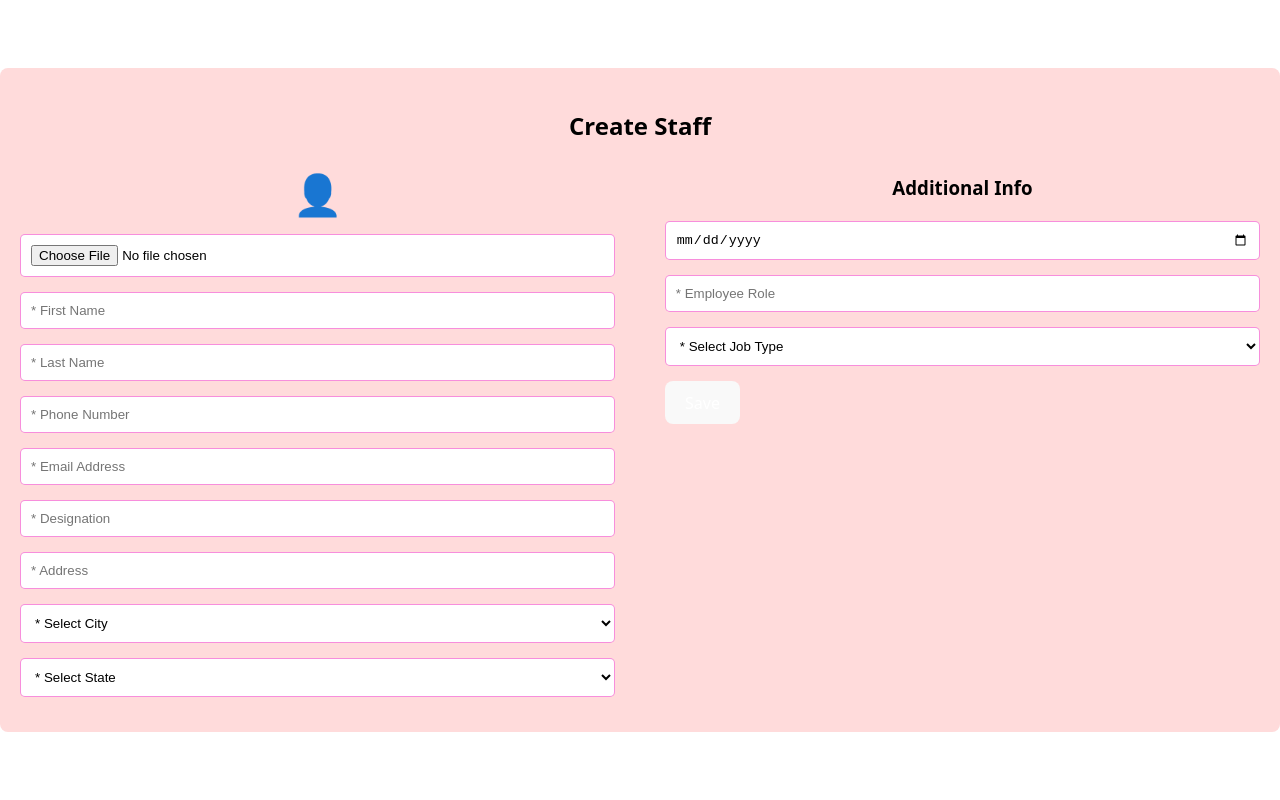
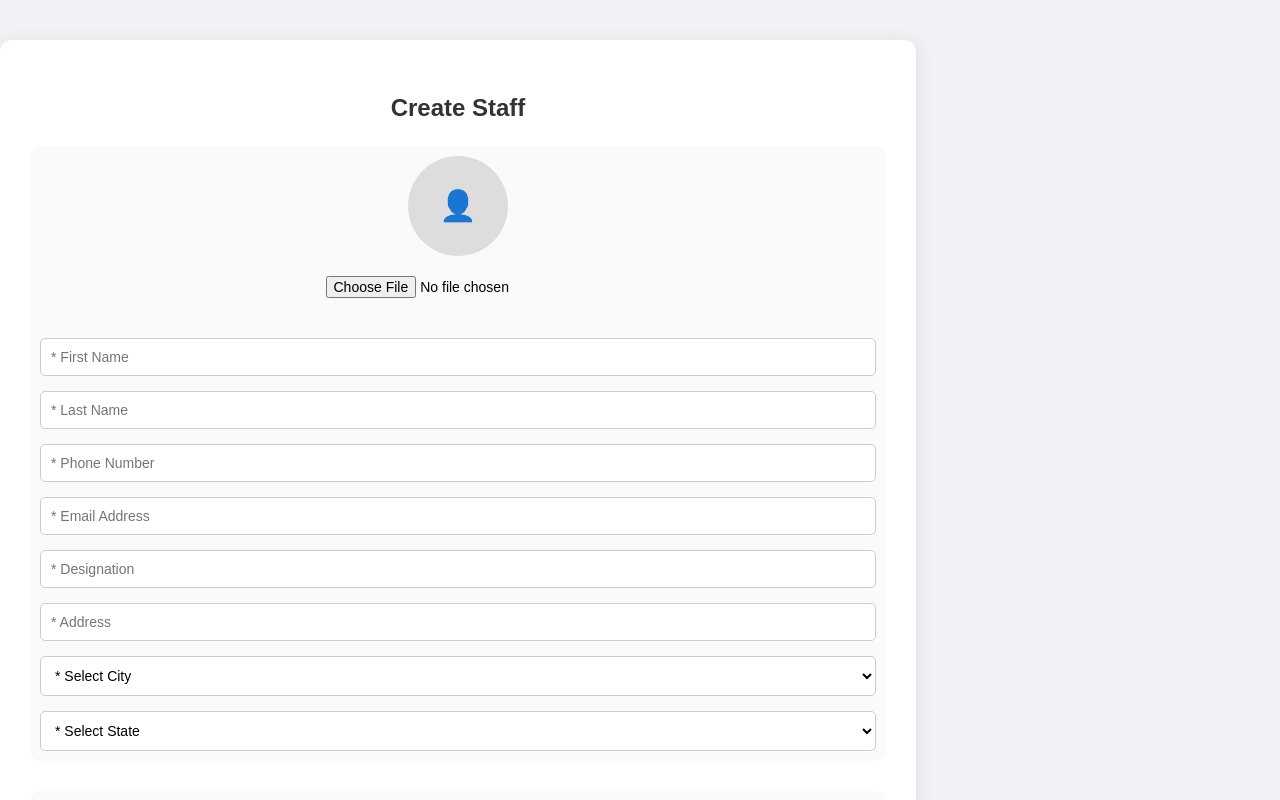
Before and after one commit to annana31/sabrosa-ADMIN, a React (Vite) app: page /AddEmployee in a window 1280 px wide. Shown: the top 800 px of the page. Built offline with nearby package versions, Linux system fonts and the light colour scheme.

Commit message:
Update AddEmployee.css

```diff
--- a/src/styles/AddEmployee.css
+++ b/src/styles/AddEmployee.css
@@ -1,112 +1,104 @@
+body {
+  margin: 0;
+  font-family: Arial, sans-serif;
+  background-color: #f0f2f5;
+  color: black;
+}
 
 .add-employee-container {
-  width: 100%;  /* Ensure the container takes up 100% width */
-  margin: 20px auto;
-  padding: 20px;
-  background-color: #FFDBDB; /* Consistent background color */
-  border-radius: 8px;
-  box-sizing: border-box;
-  color: black; /* Make text black */
+  max-width: 1000px;
+  margin: 40px auto;
+  padding: 30px;
+  background-color: white;
+  border-radius: 12px;
+  box-shadow: 0 4px 20px rgba(0, 0, 0, 0.1);
 }
 
-/* Form styles */
 .add-employee-form {
   display: flex;
   flex-wrap: wrap;
-  justify-content: space-between;
-  gap: 20px;
-  width: 100%;
+  gap: 30px;
+  color: black;
 }
 
-.left-panel, .right-panel {
-  width: 48%; /* Panels side by side */
-  box-sizing: border-box;
+.left-panel,
+.right-panel {
+  flex: 1 1 48%;
+  display: flex;
+  flex-direction: column;
+  gap: 15px;
+  padding: 10px;
+  background-color: #fafafa;
+  border-radius: 10px;
 }
 
-h2, h3 {
-  color: black;  /* Ensure headings are black */
+input,
+select,
+textarea {
+  padding: 10px;
+  font-size: 14px;
+  border: 1px solid #ccc;
+  border-radius: 5px;
+  background-color: white;
+  color: black;
+}
+
+textarea {
+  resize: vertical;
+  min-height: 60px;
+}
+
+.photo-upload {
+  display: flex;
+  flex-direction: column;
+  align-items: center;
+  gap: 10px;
+  margin-bottom: 15px;
+}
+
+.avatar-placeholder,
+.avatar-img {
+  width: 100px;
+  height: 100px;
+  border-radius: 50%;
+  background-color: #ddd;
+  display: flex;
+  justify-content: center;
+  align-items: center;
+  font-size: 30px;
+  overflow: hidden;
+  object-fit: cover;
+}
+
+h2 {
+  margin-bottom: 20px;
   text-align: center;
+  color: #333;
 }
 
 h3 {
-  margin-top: 10px;
+  margin: 0 0 10px 0;
+  color: #444;
+  border-bottom: 1px solid #ccc;
+  padding-bottom: 5px;
 }
 
-/* Input and Textarea styles */
-input, select, textarea {
-  width: 100%;
-  padding: 10px;
-  margin-bottom: 15px;
-  border: 1px solid #f568d1be;
-  border-radius: 5px;
-  box-sizing: border-box;
-  background-color: white;
-  color: black;  /* Ensure text inside input is black */
-}
-
-textarea {
-  height: 120px; /* Adjusted for better fit */
-}
-
-/* Button styles */
-button {
-  padding: 12px 20px;
+.save-btn {
   background-color: #a63d75;
-  color: white;
-  border: none;
-  border-radius: 5px;
-  cursor: pointer;
-}
-
-button:hover {
-  background-color: #74254f;
-}
-
-/* Photo Upload Section */
-.photo-upload {
-  text-align: center;
-}
-
-.avatar-placeholder {
-  font-size: 40px;
-  margin-bottom: 10px;
-}
-
-.upload-btn {
-  background-color: #a63d75; /* Green color remains */
   color: white;
   padding: 10px 20px;
   border: none;
   border-radius: 5px;
   cursor: pointer;
+  align-self: flex-start;
+  margin-top: 20px;
 }
 
-.upload-btn:hover {
-  background-color: #74254f;
+.save-btn:hover {
+  background-color: #922d63;
 }
 
-/* Checkbox and Label styles */
-label {
-  display: block;
-  margin-top: 10px;
-  color: black;  /* Ensure labels are black */
+input[type="file"] {
+  border: none;
+  background: none;
 }
-
-/* Responsive Design for Smaller Screens */
-@media (max-width: 768px) {
-  .left-panel, .right-panel {
-    width: 100%; /* Full width for smaller screens */
-  }
-
-  .add-employee-form {
-    padding: 10px; /* Less padding on smaller screens */
-  }
-
-  button {
-    width: 100%; /* Full-width button */
-  }
-
-  .photo-upload {
-    margin-bottom: 20px;
-  }
-}
```
